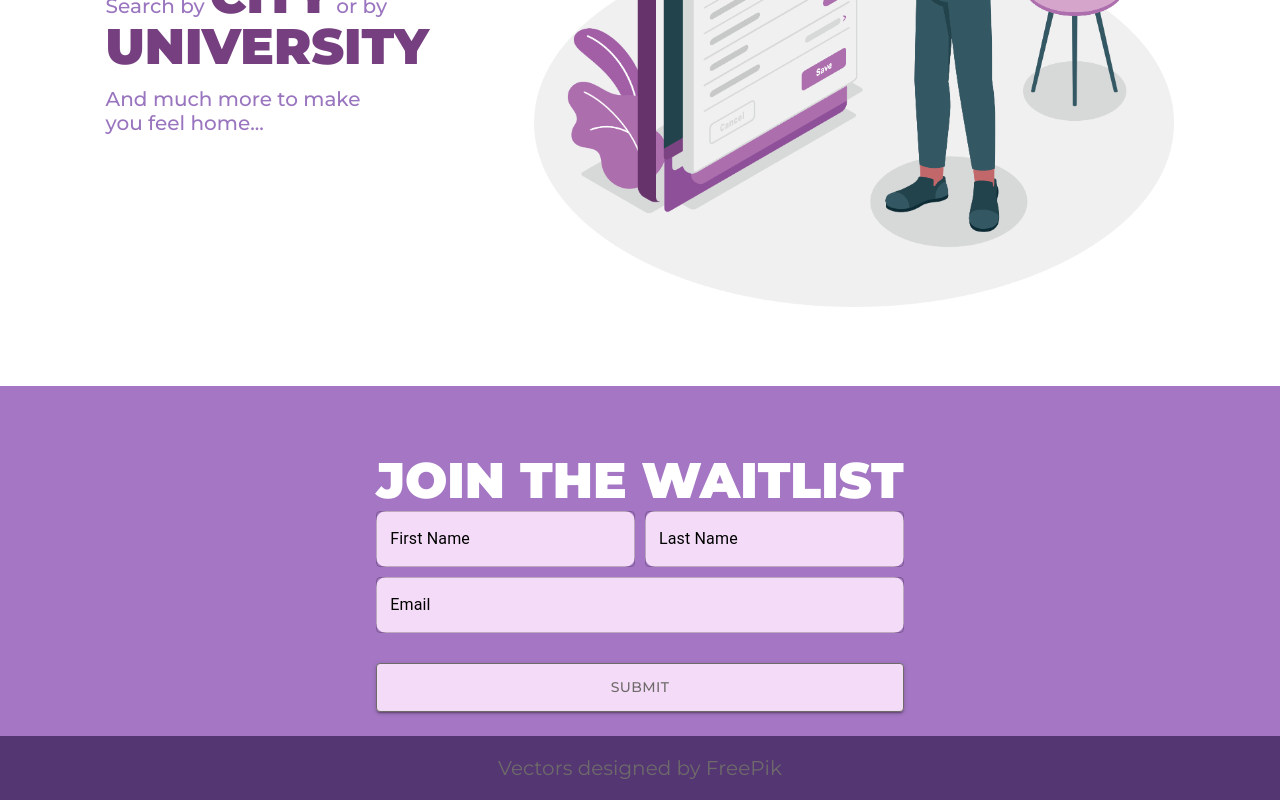
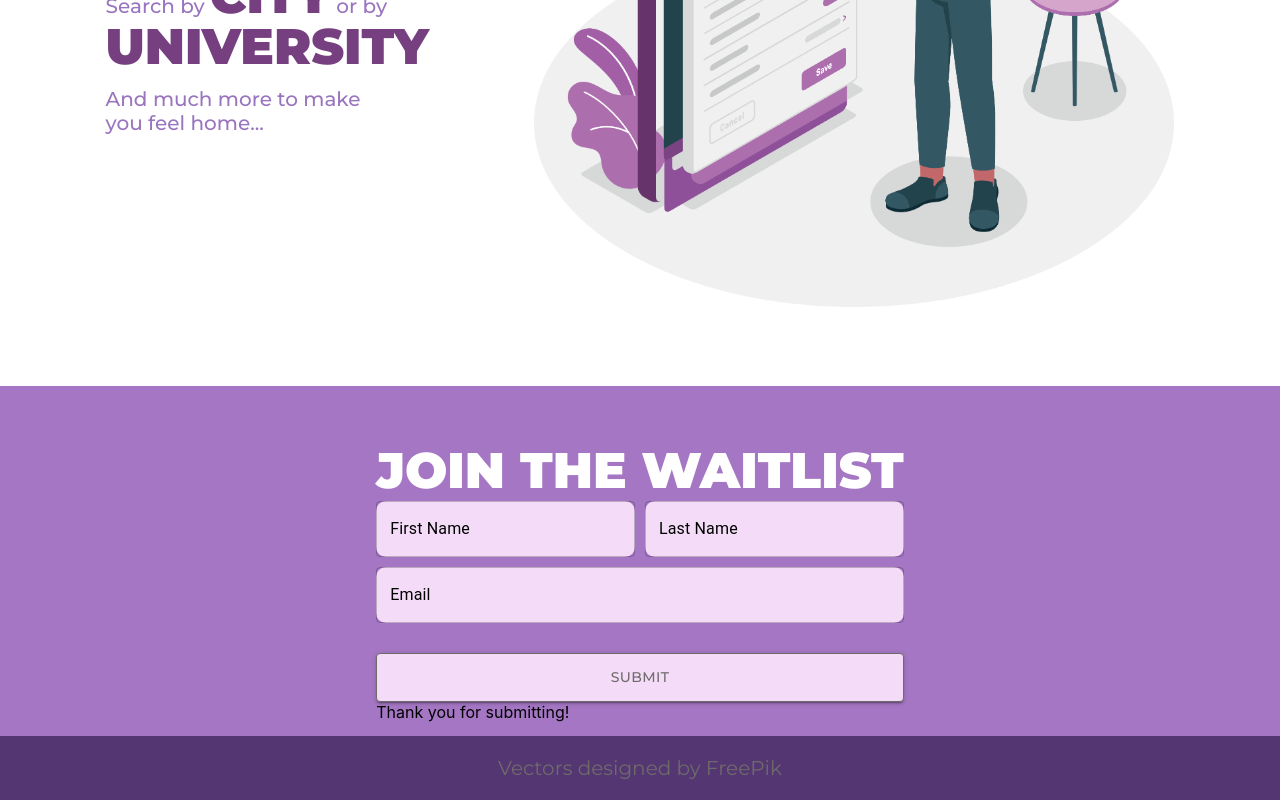
Before and after one commit to DesiRoomy/coming-soon, a React (Create React App) app: page / in a window 1280 px wide. Both pictures are taken after typing "Sample", "Sample", "name@example.com" into the empty fields and a click on the button "SUBMIT". Shown: the part 2014-2814 px from the top of the page. Built offline with nearby package versions, Linux system fonts and the light colour scheme; no server answers.

Commit message:
Added thank you message on submission.

```diff
--- a/src/components/Footer/Footer.jsx
+++ b/src/components/Footer/Footer.jsx
@@ -25,6 +25,9 @@ const Footer = () => {
   const [email, setEmail] = useState("")
   const [emailError, setEmailError] = useState("");
   const [emailErrorText, setEmailErrorText] = useState("");
+  const [submissionMessage, setSubmissionMessage] = useState("");
+
+
   async function saveEmailData(emailData) {
     const response = await createDocument("67c7c3e40039a46ef881", emailData);
     console.log('Email submitted:', response);
@@ -66,7 +69,12 @@ const Footer = () => {
     console.log("Email: ", email);
     saveEmailData(email_data);
     createUserAccount(email, "default-password", firstName + " " + lastName);
+    setSubmissionMessage("Thank you for submitting!");
     resetFields();
+    // Clear the submission message after 30 seconds
+    setTimeout(() => {
+      setSubmissionMessage("");
+    }, 10000);
   }
 
 
@@ -145,6 +153,7 @@ const Footer = () => {
                   minWidth: '300px'
                 }}>Submit</Button>
               </form>
+              {submissionMessage && <div className="submission-message color-blue">{submissionMessage}</div>}
             </div>
 
           </div>
```
